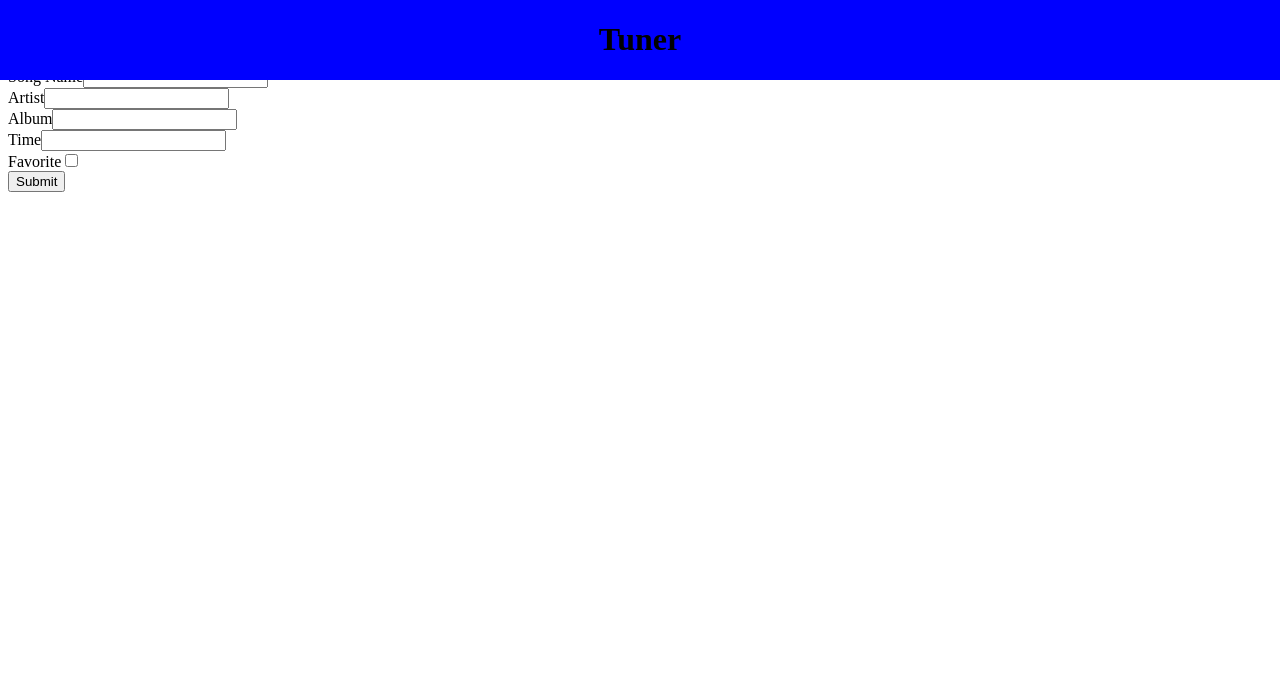
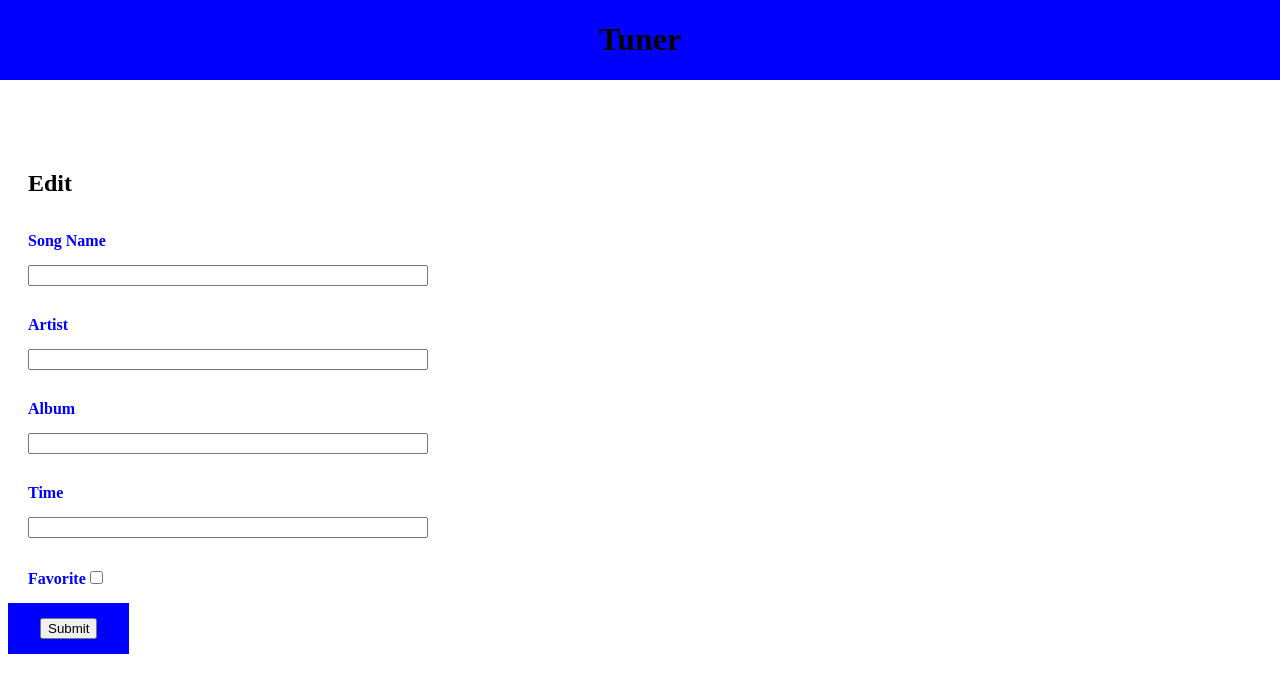
Before and after one commit to Jameel914/seed-read-front-end, a React (Vite) app: page /songs/1 in a window 1280 px wide. Both pictures are taken after a click on the button "EDIT". Shown: the top 692 px of the page. Built offline with nearby package versions, Linux system fonts and the light colour scheme; no server answers.

Commit message:
editpage css is done

```diff
--- /dev/null
+++ b/src/Components/EditPage.css
@@ -0,0 +1,37 @@
+.edit {
+  display: flex;
+  padding-left: 20px;
+  position: relative;
+  margin: 150px 0px 0px 0px;
+}
+
+.name-input,
+.artist-input,
+.album-input,
+.time-input {
+  display: grid;
+  gap: 8px;
+  max-width: 400px;
+  row-gap: 15px;
+  padding: 15px 20px;
+  color: blue;
+  font-weight: bold;
+}
+
+.favortie {
+  padding: 15px 20px;
+  color: blue;
+  font-weight: bold;
+}
+
+.button {
+  background-color: blue;
+  border: none;
+  color: white;
+  padding: 15px 32px;
+  text-align: center;
+  text-decoration: none;
+  display: inline-block;
+  font-size: 16px;
+  max-width: fit-content;
+}
--- a/src/Components/EditPage.jsx
+++ b/src/Components/EditPage.jsx
@@ -1,6 +1,7 @@
 import React, { useEffect, useState } from "react";
 import axios from "axios";
 import { useNavigate, useParams } from "react-router-dom";
+import "./EditPage.css";
 
 function EditPage() {
   const API = import.meta.env.VITE_API_URL;
@@ -48,11 +49,11 @@ function EditPage() {
   }
   return (
     <>
-      <div>
+      <div className="edit">
         <h2>Edit</h2>
       </div>
       <form onSubmit={handleSubmit}>
-        <div>
+        <div className="name-input">
           <label>Song Name</label>
           <input
             type="text"
@@ -60,7 +61,7 @@ function EditPage() {
             onChange={(e) => setName(e.target.value)}
           />
         </div>
-        <div>
+        <div className="artist-input">
           <label>Artist</label>
           <input
             type="text"
@@ -68,7 +69,7 @@ function EditPage() {
             onChange={(e) => setArtist(e.target.value)}
           />
         </div>
-        <div>
+        <div className="album-input">
           <label>Album</label>
           <input
             type="text"
@@ -76,7 +77,7 @@ function EditPage() {
             onChange={(e) => setAlbum(e.target.value)}
           />
         </div>
-        <div>
+        <div className="time-input">
           <label>Time</label>
           <input
             type="text"
@@ -84,7 +85,7 @@ function EditPage() {
             onChange={(e) => setTime(e.target.value)}
           />
         </div>
-        <div>
+        <div className="favortie">
           <label>Favorite</label>
           <input
             type="checkbox"
@@ -92,7 +93,7 @@ function EditPage() {
             onChange={(e) => setIs_favorite(e.target.checked)}
           />
         </div>
-        <div>
+        <div className="button">
           <button type="submit">Submit</button>
         </div>
       </form>
```
